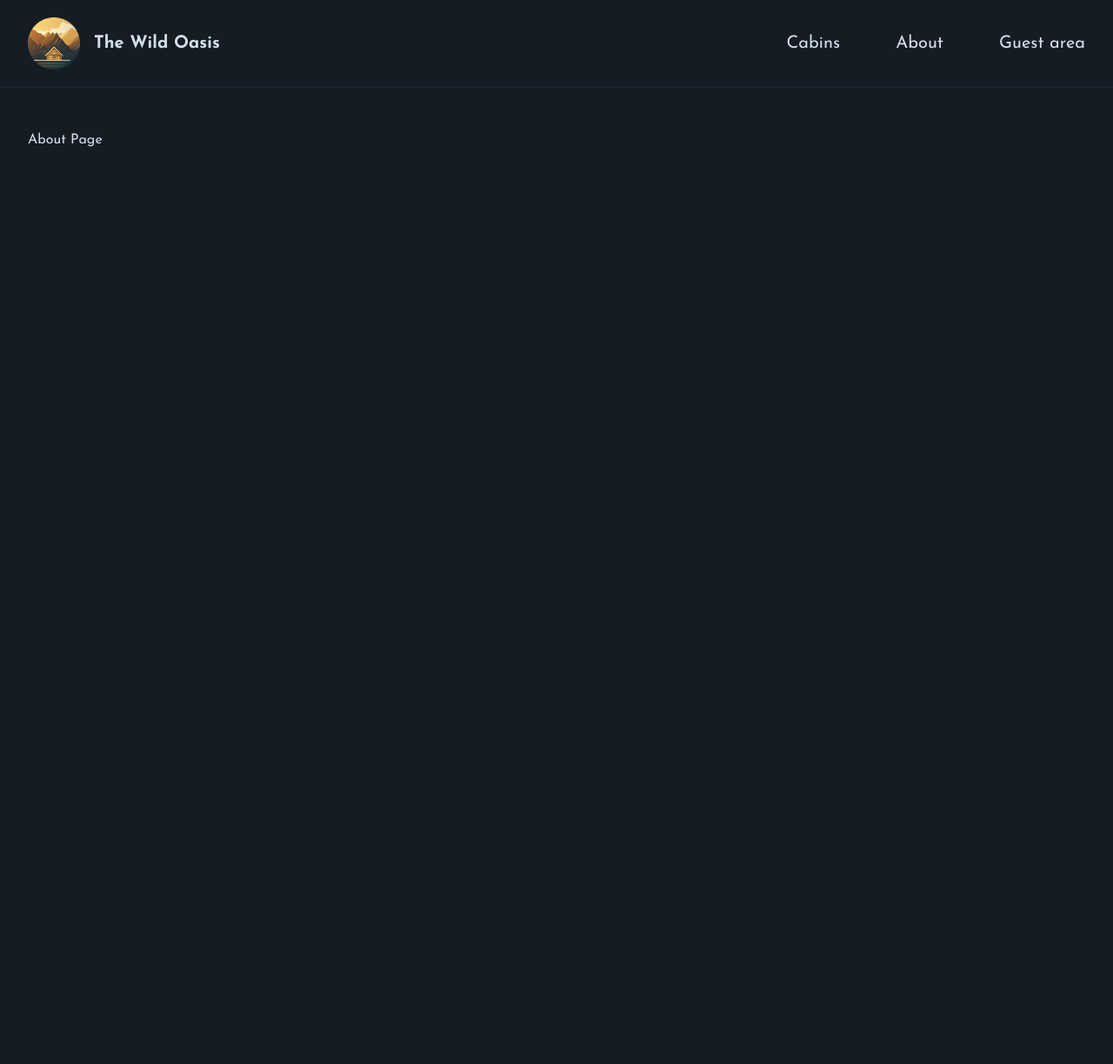
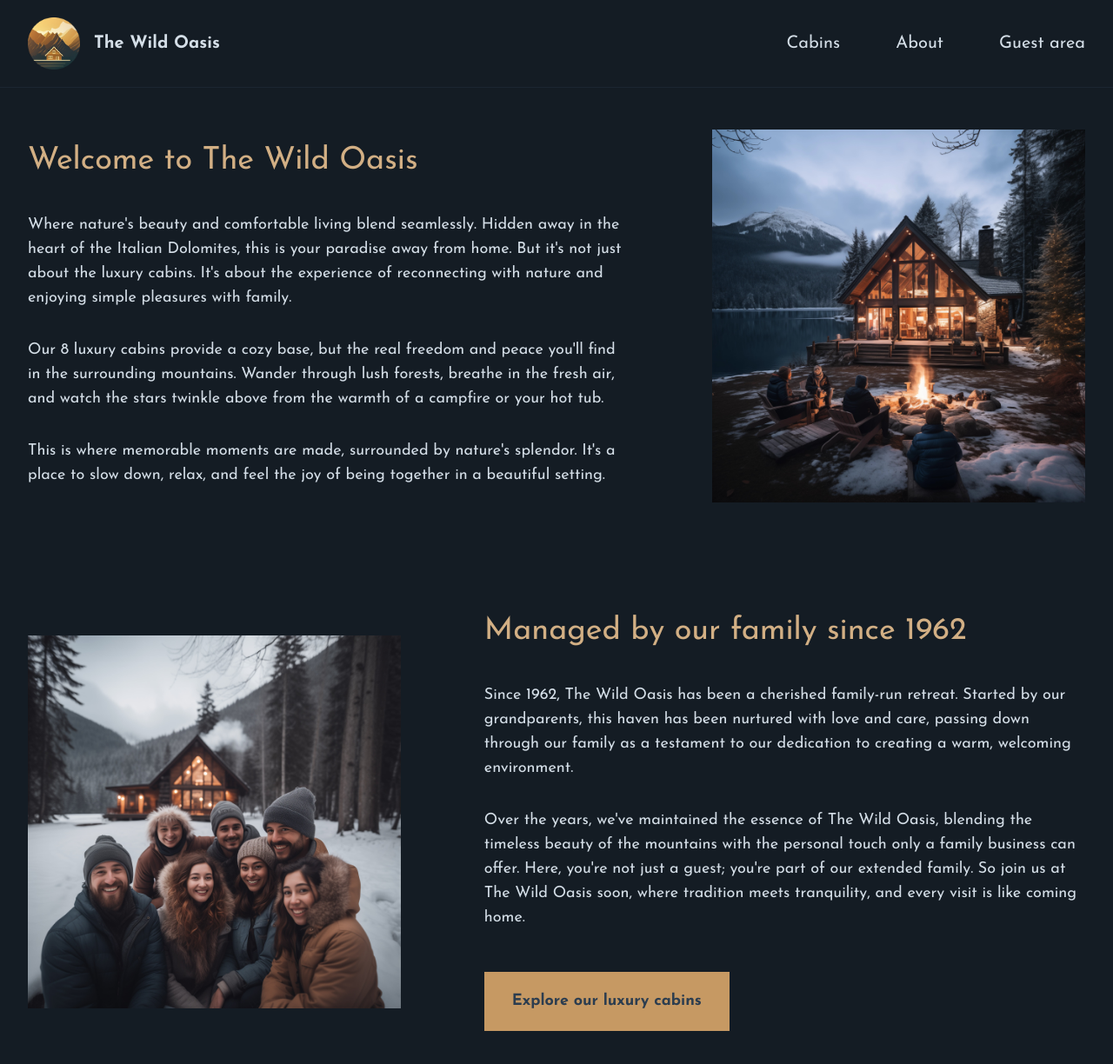
Before and after one commit to xcrazibl3/wild-oasis-app, a Next.js app: page /about in a window 1280 px wide. Shown: the top 1224 px of the page at 87% size. Before the commit the page ends 800 px from the top, so only its background shows below. Built offline with nearby package versions, Linux system fonts and the light colour scheme.

Commit message:
Implemented the about page and a bit of the cabins page by mistake

```diff
--- a/app/about/page.tsx
+++ b/app/about/page.tsx
@@ -1,4 +1,5 @@
 import { Metadata } from "next";
+import Image from "next/image";
 
 export const metadata: Metadata = {
   title: "About",
@@ -6,5 +7,88 @@
 };
 
 export default function Page() {
-  return <h1>About Page</h1>;
+  return (
+    <div className='grid grid-cols-5 gap-x-24 gap-y-32 text-lg items-center'>
+      <div className='col-span-3'>
+        <h1 className='text-4xl mb-10 text-accent-400 font-medium'>
+          Welcome to The Wild Oasis
+        </h1>
+
+        <div className='space-y-8'>
+          <p>
+            Where nature&apos;s beauty and comfortable living blend seamlessly.
+            Hidden away in the heart of the Italian Dolomites, this is your
+            paradise away from home. But it&apos;s not just about the luxury
+            cabins. It&apos;s about the experience of reconnecting with nature
+            and enjoying simple pleasures with family.
+          </p>
+          <p>
+            Our 8 luxury cabins provide a cozy base, but the real freedom and
+            peace you&apos;ll find in the surrounding mountains. Wander through
+            lush forests, breathe in the fresh air, and watch the stars twinkle
+            above from the warmth of a campfire or your hot tub.
+          </p>
+          <p>
+            This is where memorable moments are made, surrounded by
+            nature&apos;s splendor. It&apos;s a place to slow down, relax, and
+            feel the joy of being together in a beautiful setting.
+          </p>
+        </div>
+      </div>
+
+      <div className='col-span-2 relative aspect-square'>
+        <Image
+          className='object-cover'
+          src='/about-1.jpg'
+          alt='Family sitting around a fire pit in front of cabin'
+          fill
+          placeholder='blur'
+          blurDataURL='/about-1.jpg'
+        />
+      </div>
+
+      <div className='col-span-2 relative aspect-square'>
+        <Image
+          className='object-cover'
+          src='/about-2.jpg'
+          alt='Family that manages The Wild Oasis'
+          fill
+          placeholder='blur'
+          blurDataURL='/about-1.jpg'
+        />
+      </div>
+
+      <div className='col-span-3'>
+        <h1 className='text-4xl mb-10 text-accent-400 font-medium'>
+          Managed by our family since 1962
+        </h1>
+
+        <div className='space-y-8'>
+          <p>
+            Since 1962, The Wild Oasis has been a cherished family-run retreat.
+            Started by our grandparents, this haven has been nurtured with love
+            and care, passing down through our family as a testament to our
+            dedication to creating a warm, welcoming environment.
+          </p>
+          <p>
+            Over the years, we&apos;ve maintained the essence of The Wild Oasis,
+            blending the timeless beauty of the mountains with the personal
+            touch only a family business can offer. Here, you&apos;re not just a
+            guest; you&apos;re part of our extended family. So join us at The
+            Wild Oasis soon, where tradition meets tranquility, and every visit
+            is like coming home.
+          </p>
+
+          <div>
+            <a
+              href='/cabins'
+              className='inline-block mt-4 bg-accent-500 px-8 py-5 text-primary-800 text-lg font-semibold hover:bg-accent-600 transition-all'
+            >
+              Explore our luxury cabins
+            </a>
+          </div>
+        </div>
+      </div>
+    </div>
+  );
 }
--- a/app/cabins/page.tsx
+++ b/app/cabins/page.tsx
@@ -1,14 +1,62 @@
+import CabinCard from "@/components/CabinCard";
 import { Metadata } from "next";
+import Cabin from "@/interfaces/cabin";
 
 export const metadata: Metadata = {
   title: "Cabins",
   description: "Explore our unique cabins",
 };
 
-export default async function Page() {
+export default function Page() {
+  // CHANGE
+  const cabins: Cabin[] = [
+    {
+      id: "1",
+      name: "Mountain Retreat",
+      maxCapacity: 4,
+      regularPrice: 200,
+      discount: 20,
+      image: "/images/cabin1.jpg",
+    },
+    {
+      id: "2",
+      name: "Mountain Retreat",
+      maxCapacity: 4,
+      regularPrice: 200,
+      discount: 20,
+      image: "/images/cabin1.jpg",
+    },
+    {
+      id: " 3",
+      name: "Mountain Retreat",
+      maxCapacity: 4,
+      regularPrice: 200,
+      discount: 20,
+      image: "/images/cabin1.jpg",
+    },
+  ];
+
   return (
     <div>
-      <h1>Cabins Page</h1>
+      <h1 className='text-4xl mb-5 text-accent-400 font-medium'>
+        Our Luxury Cabins
+      </h1>
+      <p className='text-primary-200 text-lg mb-10'>
+        Cozy yet luxurious cabins, located right in the heart of the Italian
+        Dolomites. Imagine waking up to beautiful mountain views, spending your
+        days exploring the dark forests around, or just relaxing in your private
+        hot tub under the stars. Enjoy nature &apos s beauty in your own little
+        home away from home. The perfect spot for a peaceful, calm vacation.
+        Welcome to paradise.
+      </p>
+
+      {cabins.length > 0 && (
+        <div className='grid sm:grid-cols-1 md:grid-cols-2 gap-8 lg:gap-12 xl:gap-14'>
+          {cabins.map((cabin) => (
+            <CabinCard cabin={cabin} key={cabin.id} />
+          ))}
+        </div>
+      )}
     </div>
   );
 }
--- /dev/null
+++ b/components/CabinCard.tsx
@@ -0,0 +1,57 @@
+import { UsersIcon } from "@heroicons/react/24/solid";
+import Cabin from "@/interfaces/cabin";
+function CabinCard({ cabin }: { cabin: Cabin }) {
+  const { id, name, maxCapacity, regularPrice, discount, image } = cabin;
+
+  return (
+    <div className='flex border-primary-800 border'>
+      {/* <Image
+        src={image}
+        alt={`Cabin ${name}`}
+        className='flex-1 border-r border-primary-800'
+      /> */}
+
+      <div className='flex-grow'>
+        <div className='pt-5 pb-4 px-7 bg-primary-950'>
+          <h3 className='text-accent-500 font-semibold text-2xl mb-3'>
+            Cabin {name}
+          </h3>
+
+          <div className='flex gap-3 items-center mb-2'>
+            <UsersIcon className='h-5 w-5 text-primary-600' />
+            <p className='text-lg text-primary-200'>
+              For up to <span className='font-bold'>{maxCapacity}</span> guests
+            </p>
+          </div>
+
+          <p className='flex gap-3 justify-end items-baseline'>
+            {discount > 0 ? (
+              <>
+                <span className='text-3xl font-[350]'>
+                  ${regularPrice - discount}
+                </span>
+                <span className='line-through font-semibold text-primary-600'>
+                  ${regularPrice}
+                </span>
+              </>
+            ) : (
+              <span className='text-3xl font-[350]'>${regularPrice}</span>
+            )}
+            <span className='text-primary-200'>/ night</span>
+          </p>
+        </div>
+
+        <div className='bg-primary-950 border-t border-t-primary-800 text-right'>
+          <a
+            href={`/cabins/${id}`}
+            className='border-l border-primary-800 py-4 px-6 inline-block hover:bg-accent-600 transition-all hover:text-primary-900'
+          >
+            Details & reservation &rarr;
+          </a>
+        </div>
+      </div>
+    </div>
+  );
+}
+
+export default CabinCard;
--- /dev/null
+++ b/interfaces/cabin.ts
@@ -0,0 +1,8 @@
+export default interface Cabin {
+  id: string;
+  name: string;
+  maxCapacity: number;
+  regularPrice: number;
+  discount: number;
+  image: string;
+}
--- a/starter/components/CabinCard.js
+++ /dev/null
@@ -1,57 +0,0 @@
-import { UsersIcon } from "@heroicons/react/24/solid";
-
-function CabinCard({ cabin }) {
-  const { id, name, maxCapacity, regularPrice, discount, image } = cabin;
-
-  return (
-    <div className="flex border-primary-800 border">
-      <img
-        src={image}
-        alt={`Cabin ${name}`}
-        className="flex-1 border-r border-primary-800"
-      />
-
-      <div className="flex-grow">
-        <div className="pt-5 pb-4 px-7 bg-primary-950">
-          <h3 className="text-accent-500 font-semibold text-2xl mb-3">
-            Cabin {name}
-          </h3>
-
-          <div className="flex gap-3 items-center mb-2">
-            <UsersIcon className="h-5 w-5 text-primary-600" />
-            <p className="text-lg text-primary-200">
-              For up to <span className="font-bold">{maxCapacity}</span> guests
-            </p>
-          </div>
-
-          <p className="flex gap-3 justify-end items-baseline">
-            {discount > 0 ? (
-              <>
-                <span className="text-3xl font-[350]">
-                  ${regularPrice - discount}
-                </span>
-                <span className="line-through font-semibold text-primary-600">
-                  ${regularPrice}
-                </span>
-              </>
-            ) : (
-              <span className="text-3xl font-[350]">${regularPrice}</span>
-            )}
-            <span className="text-primary-200">/ night</span>
-          </p>
-        </div>
-
-        <div className="bg-primary-950 border-t border-t-primary-800 text-right">
-          <a
-            href={`/cabins/${id}`}
-            className="border-l border-primary-800 py-4 px-6 inline-block hover:bg-accent-600 transition-all hover:text-primary-900"
-          >
-            Details & reservation &rarr;
-          </a>
-        </div>
-      </div>
-    </div>
-  );
-}
-
-export default CabinCard;
--- a/starter/pages/cabins-page.js
+++ /dev/null
@@ -1,30 +0,0 @@
-import CabinCard from "@/app/_components/CabinCard";
-
-export default function Page() {
-  // CHANGE
-  const cabins = [];
-
-  return (
-    <div>
-      <h1 className="text-4xl mb-5 text-accent-400 font-medium">
-        Our Luxury Cabins
-      </h1>
-      <p className="text-primary-200 text-lg mb-10">
-        Cozy yet luxurious cabins, located right in the heart of the Italian
-        Dolomites. Imagine waking up to beautiful mountain views, spending your
-        days exploring the dark forests around, or just relaxing in your private
-        hot tub under the stars. Enjoy nature's beauty in your own little home
-        away from home. The perfect spot for a peaceful, calm vacation. Welcome
-        to paradise.
-      </p>
-
-      {cabins.length > 0 && (
-        <div className="grid sm:grid-cols-1 md:grid-cols-2 gap-8 lg:gap-12 xl:gap-14">
-          {cabins.map((cabin) => (
-            <CabinCard cabin={cabin} key={cabin.id} />
-          ))}
-        </div>
-      )}
-    </div>
-  );
-}
```
Also changed, not shown: public/about-1.jpg (renamed from starter/others/about-1.jpg), public/about-2.jpg (renamed from starter/others/about-2.jpg).
